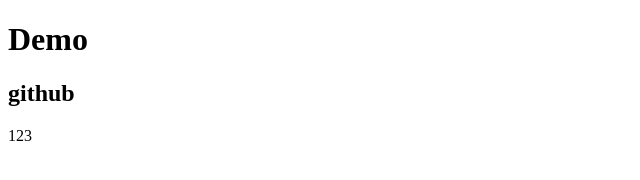
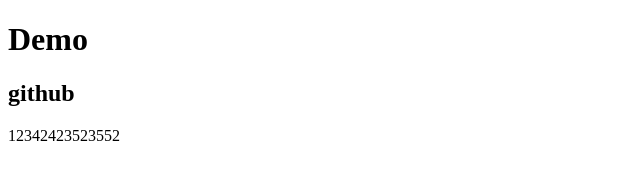
Before and after one commit to Lao-Mao21/Github-Demo, a plain HTML site: page index.html in a window 1280 px wide. Shown: the whole page, without its empty margins (0-640 px from the left). Drawn offline with Linux system fonts and the light colour scheme.

```diff
--- a/index.html
+++ b/index.html
@@ -8,6 +8,6 @@
 <body>
     <h1>Demo</h1>
     <h2>github</h2>
-    <p>123</p>
+    <p>12342423523552</p>
 </body>
 </html>
```
